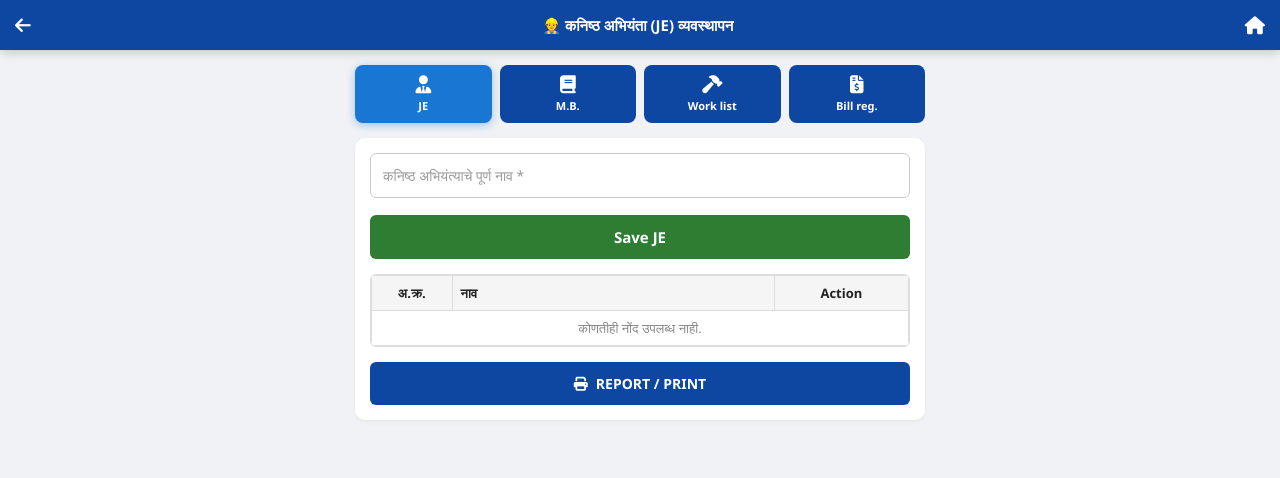
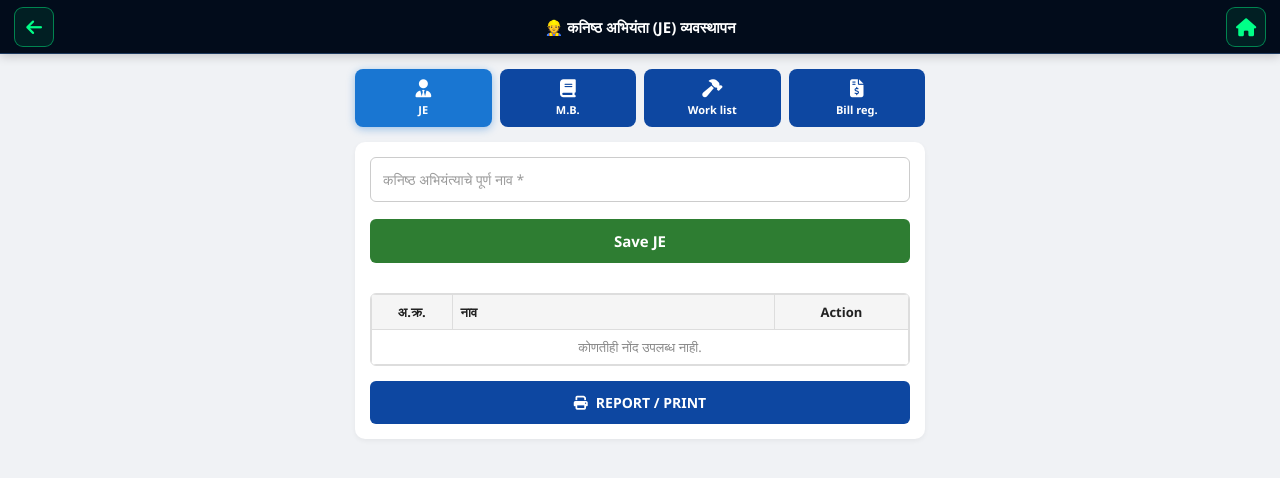
Before and after one commit to vrkokate/Office-Work, a plain HTML site: page mb-je.html in a window 1280 px wide. Drawn offline with Linux system fonts and the light colour scheme; sample sign-in values are in the browser's storage.

Commit message:
Enhance layout and add titles in mb-je.html

```diff
--- a/mb-je.html
+++ b/mb-je.html
@@ -7,22 +7,42 @@
     <link rel="stylesheet" href="https://cdnjs.cloudflare.com/ajax/libs/font-awesome/6.4.0/css/all.min.css">
     <link rel="stylesheet" href="common.css">
     <style>
+        html, body { height: 100dvh; overflow: hidden; margin: 0; padding: 0; }
+        body { display: flex; flex-direction: column; padding-bottom: 0 !important; overflow-x: hidden; }
+
+        /* गडद नेव्ही हेडर व हिरवी Back / Home बटणे */
+        .top-header {
+            display: flex; align-items: center; justify-content: space-between; gap: 10px;
+            min-height: 54px; padding: 0 14px; background: #020c1b !important;
+            border-bottom: 1px solid #1e3a5f; position: sticky; top: 0; z-index: 100; flex-shrink: 0;
+        }
+        .top-header .back-btn, .top-header .home-icon {
+            width: 40px; height: 40px; border-radius: 9px; display: inline-flex; align-items: center; justify-content: center;
+            color: #00ff88 !important; background: rgba(0, 255, 136, 0.08); border: 1px solid rgba(0, 255, 136, 0.45);
+            text-decoration: none; font-size: 18px; flex-shrink: 0;
+        }
+        .top-header .header-title {
+            color: #ffffff !important; font-size: 15px; font-weight: bold; text-align: center; flex: 1;
+            white-space: nowrap; overflow: hidden; text-overflow: ellipsis;
+        }
+
+        .main-content { flex: 1; overflow-y: auto; overflow-x: hidden; -webkit-overflow-scrolling: touch; }
         .top-nav-grid { display: grid; grid-template-columns: repeat(4, 1fr); gap: 8px; margin-bottom: 15px; }
         .top-nav-item { background: #0d47a1; color: #fff; text-decoration: none; display: flex; flex-direction: column; align-items: center; justify-content: center; padding: 10px 5px; border-radius: 8px; font-size: 11px; font-weight: bold; gap: 5px; transition: 0.3s; }
         .top-nav-item i { font-size: 18px; }
         .top-nav-item.active { background: #1976d2; box-shadow: 0 2px 8px rgba(25, 118, 210, 0.4); }
 
         .btn-cancel { display: none; }
-        body { padding-bottom: 0 !important; }
+        .table-container { max-height: 50dvh; overflow-y: auto; overflow-x: auto; margin-top: 15px; }
     </style>
 </head>
 <body>
 
     <header class="top-header">
         <!-- 🌟 बॅक बटन: mb-dashboard.html -->
-        <a href="mb-dashboard.html" class="back-btn"><i class="fa-solid fa-arrow-left"></i></a>
+        <a href="mb-dashboard.html" class="back-btn" title="मागे"><i class="fa-solid fa-arrow-left"></i></a>
         <div class="header-title">👷 कनिष्ठ अभियंता (JE) व्यवस्थापन</div>
-        <a href="dashboard.html" class="home-icon"><i class="fa-solid fa-house"></i></a>
+        <a href="dashboard.html" class="home-icon" title="होम"><i class="fa-solid fa-house"></i></a>
     </header>
 
     <div class="main-content">
@@ -119,6 +139,9 @@
             const editIndex = parseInt(document.getElementById('editIndex').value);
             if (!nameInput) { alert('कृपया कनिष्ठ अभियंत्याचे नाव टाका!'); return; }
 
+            const isDup = jeRecords.some((je, idx) => idx !== editIndex && je.name.trim().toLowerCase() === nameInput.toLowerCase());
+            if (isDup) { alert('हे JE नाव आधीच नोंदवलेले आहे!'); return; }
+
             if (editIndex === -1) {
                 jeRecords.push({ name: nameInput });
             } else {
@@ -134,7 +157,8 @@
             document.getElementById('editIndex').value = index;
             document.getElementById('saveBtn').innerText = 'Update JE';
             document.getElementById('cancelBtn').style.display = 'block';
-            window.scrollTo({ top: 0, behavior: 'smooth' });
+            const mainEl = document.querySelector('.main-content');
+            if (mainEl) mainEl.scrollTop = 0;
         }
 
         function cancelEdit() {
```
